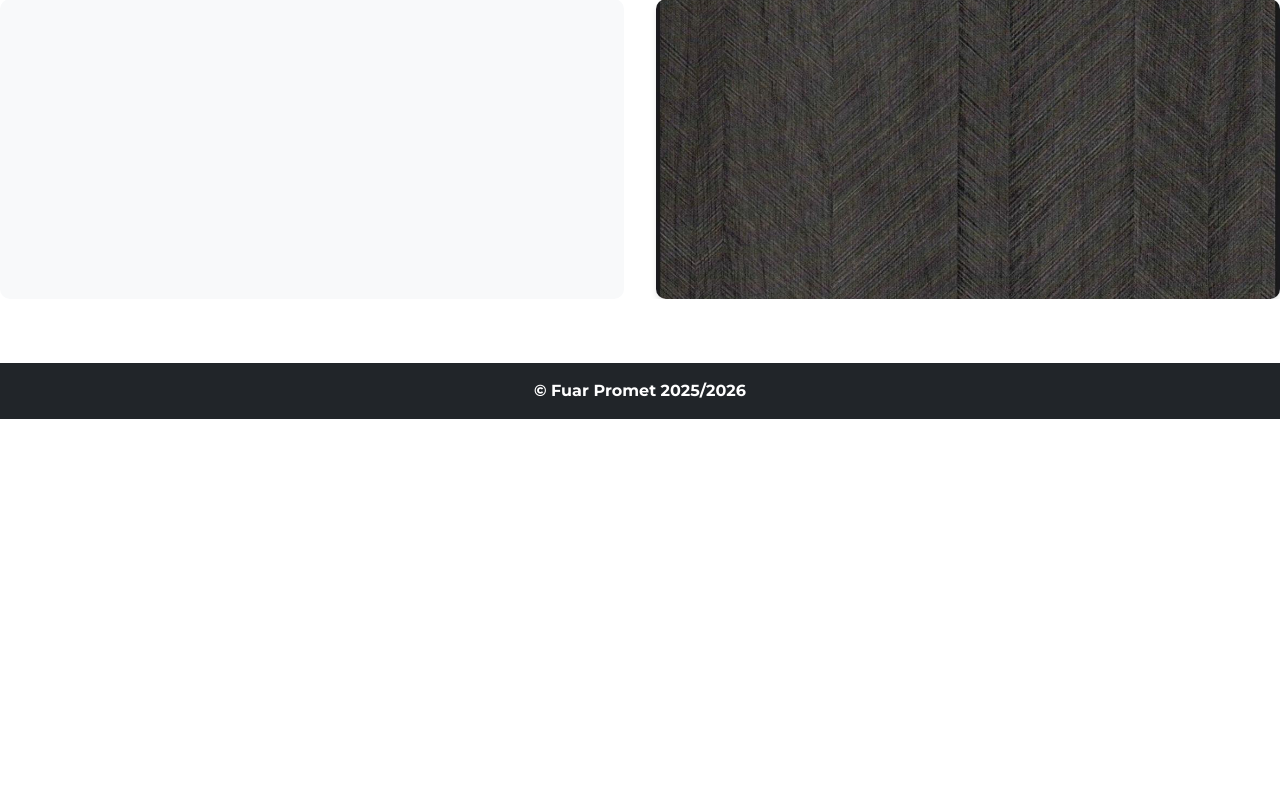
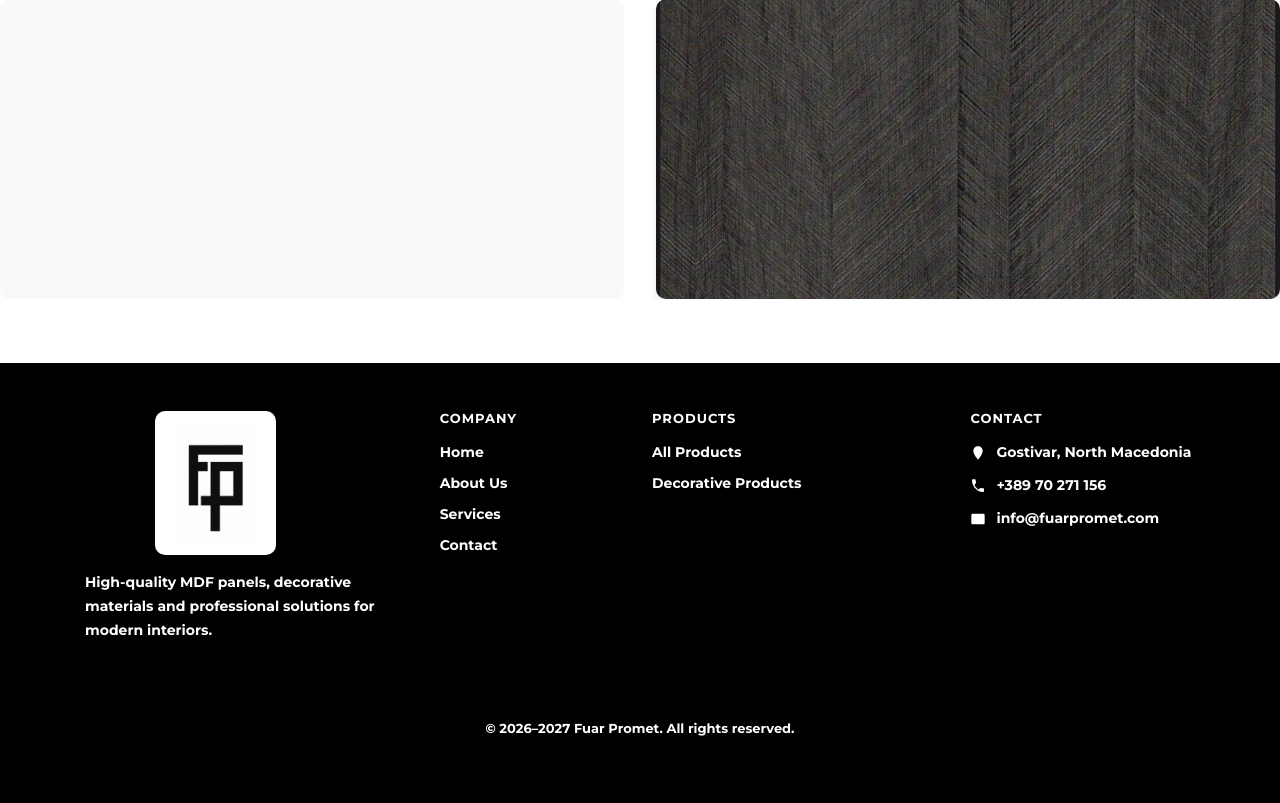
Before and after one commit to aysunsuleymanii/FuarPromet, a Django app: page / in a window 1280 px wide. Shown: the part 2053-2856 px from the top of the page. Before the commit the page ends 2472 px from the top, so only its background shows below. Run offline with Django 5.2, Linux system fonts and the light colour scheme; data that the repository does not hold is empty.

Commit message:
footer fix

```diff
--- a/fuar_promet_web/fuar_promet/templates/base.html
+++ b/fuar_promet_web/fuar_promet/templates/base.html
@@ -143,7 +143,8 @@
         <!-- Search Button (Right Side - Visible on Mobile) -->
         <button class="btn btn-outline-secondary d-lg-none" type="button" data-bs-toggle="collapse"
                 data-bs-target="#searchCollapse" aria-expanded="false" aria-controls="searchCollapse">
-            <svg xmlns="http://www.w3.org/2000/svg" width="16" height="16" fill="currentColor" class="bi bi-search" viewBox="0 0 16 16">
+            <svg xmlns="http://www.w3.org/2000/svg" width="16" height="16" fill="currentColor" class="bi bi-search"
+                 viewBox="0 0 16 16">
                 <path d="M11.742 10.344a6.5 6.5 0 1 0-1.397 1.398h-.001c.03.04.062.078.098.115l3.85 3.85a1 1 0 0 0 1.415-1.414l-3.85-3.85a1.007 1.007 0 0 0-.115-.1zM12 6.5a5.5 5.5 0 1 1-11 0 5.5 5.5 0 0 1 11 0z"/>
             </svg>
         </button>
@@ -165,7 +166,9 @@
                         <div class="category-grid">
                             <a href="{% url 'products' %}" class="category-item all-products">
                                 <div class="category-icon">
-                                    <svg viewBox="0 0 24 24"><path d="M3 3h18v18H3z"/></svg>
+                                    <svg viewBox="0 0 24 24">
+                                        <path d="M3 3h18v18H3z"/>
+                                    </svg>
                                 </div>
                                 <div class="category-name">{% trans "All Products" %}</div>
                                 <p class="category-description">{% trans "Browse all products" %}</p>
@@ -177,7 +180,9 @@
                                     {% if category.image %}
                                     <img src="{{ category.image.url }}">
                                     {% else %}
-                                        <svg viewBox="0 0 24 24"><path d="M19 3H5v18h14z"/></svg>
+                                    <svg viewBox="0 0 24 24">
+                                        <path d="M19 3H5v18h14z"/>
+                                    </svg>
                                     {% endif %}
                                 </div>
                                 <div class="category-name">{{ category.name }}</div>
@@ -199,7 +204,9 @@
                         <div class="category-grid">
                             <a href="{% url 'decorative_products' %}" class="category-item all-products">
                                 <div class="category-icon">
-                                    <svg viewBox="0 0 24 24"><path d="M12 2l4 4-4 4-4-4z"/></svg>
+                                    <svg viewBox="0 0 24 24">
+                                        <path d="M12 2l4 4-4 4-4-4z"/>
+                                    </svg>
                                 </div>
                                 <div class="category-name">{% trans "All Decorative Products" %}</div>
                                 <p class="category-description">{% trans "View all decorative items" %}</p>
@@ -211,7 +218,9 @@
                                     {% if category.image %}
                                     <img src="{{ category.image.url }}">
                                     {% else %}
-                                        <svg viewBox="0 0 24 24"><path d="M5 4h14v16H5z"/></svg>
+                                    <svg viewBox="0 0 24 24">
+                                        <path d="M5 4h14v16H5z"/>
+                                    </svg>
                                     {% endif %}
                                 </div>
                                 <div class="category-name">{{ category.name }}</div>
@@ -236,6 +245,7 @@
                     <option value="sq" {% if LANGUAGE_CODE == 'sq' %}selected{% endif %}>AL</option>
                     <option value="tr" {% if LANGUAGE_CODE == 'tr' %}selected{% endif %}>TR</option>
                 </select>
+
             </form>
 
             <!-- Search Form (Desktop) -->
@@ -285,9 +295,81 @@
 </div>
 
 <!-- Footer -->
-<footer class="bg-dark d-flex justify-content-center p-3 mt-5">
-    <p class="text-bold mb-0 text-white">© Fuar Promet 2025/2026</p>
+<!-- ================= FOOTER ================= -->
+<footer class="site-footer mt-5">
+    <div class="container py-5">
+
+        <div class="row gy-4">
+
+            <!-- BRAND / ABOUT -->
+            <div class="col-lg-4 col-md-6">
+                <div class="footer-brand mb-3">
+                <img src="{% static 'fuar_logo.png' %}" alt="Fuar Promet" class="">
+            </div>
+
+                <p class="footer-text">
+                    {% trans "High-quality MDF panels, decorative materials and professional solutions for modern interiors." %}
+                </p>
+            </div>
+
+            <!-- QUICK LINKS -->
+            <div class="col-lg-2 col-md-6">
+                <h6 class="footer-title">{% trans "Company" %}</h6>
+                <ul class="footer-links">
+                    <li><a href="{% url 'home' %}">{% trans "Home" %}</a></li>
+                    <li><a href="{% url 'about' %}">{% trans "About Us" %}</a></li>
+                    <li><a href="{% url 'services' %}">{% trans "Services" %}</a></li>
+                    <li><a href="{% url 'contact' %}">{% trans "Contact" %}</a></li>
+                </ul>
+            </div>
+
+            <!-- PRODUCTS -->
+            <div class="col-lg-3 col-md-6">
+                <h6 class="footer-title">{% trans "Products" %}</h6>
+                <ul class="footer-links">
+                    <li><a href="{% url 'products' %}">{% trans "All Products" %}</a></li>
+                    <li><a href="{% url 'decorative_products' %}">{% trans "Decorative Products" %}</a></li>
+                </ul>
+            </div>
+
+            <!-- CONTACT -->
+            <div class="col-lg-3 col-md-6">
+                <h6 class="footer-title">{% trans "Contact" %}</h6>
+                <ul class="footer-contact">
+                    <li>
+                        <svg width="16" height="16" viewBox="0 0 24 24">
+                            <path d="M12 2C8.13 2 5 5.13 5 9c0 5.25 7 13 7 13s7-7.75 7-13c0-3.87-3.13-7-7-7z"/>
+                        </svg>
+                        <span>Gostivar, North Macedonia</span>
+                    </li>
+                    <li>
+                        <svg width="16" height="16" viewBox="0 0 24 24">
+                            <path d="M6.62 10.79a15.05 15.05 0 006.59 6.59l2.2-2.2a1 1 0 011.01-.24c1.12.37 2.33.57 3.58.57a1 1 0 011 1V20a1 1 0 01-1 1C10.85 21 3 13.15 3 3a1 1 0 011-1h3.5a1 1 0 011 1c0 1.25.2 2.46.57 3.59a1 1 0 01-.25 1.01z"/>
+                        </svg>
+                        <span>+389 70 271 156</span>
+                    </li>
+                    <li>
+                        <svg width="16" height="16" viewBox="0 0 24 24">
+                            <path d="M20 4H4c-1.1 0-2 .9-2 2v12c0 1.1.9 2 2 2h16c1.1 0 2-.9 2-2V6c0-1.1-.9-2-2-2z"/>
+                        </svg>
+                        <span>info@fuarpromet.com</span>
+                    </li>
+                </ul>
+            </div>
+
+        </div>
+
+        <!-- DIVIDER -->
+        <hr class="footer-divider">
+
+        <!-- BOTTOM -->
+        <div class="footer-bottom">
+            <p>© 2026–2027 Fuar Promet. {% trans "All rights reserved." %}</p>
+        </div>
+
+    </div>
 </footer>
+
 
 <!-- Bootstrap JS - Loaded at the end -->
 <script src="https://cdn.jsdelivr.net/npm/bootstrap@5.3.0/dist/js/bootstrap.bundle.min.js"></script>
@@ -319,6 +401,4 @@ document.addEventListener("DOMContentLoaded", function () {
 {% block extra_js %}
 {% endblock %}
 </body>
-
-
 </html>
--- a/fuar_promet_web/static/style.css
+++ b/fuar_promet_web/static/style.css
@@ -752,3 +752,103 @@ img {
         overflow-y: auto;
     }
 }
+
+/* ================= FOOTER ================= */
+
+.site-footer {
+    background: #000000;
+    color: #cbd5f5;
+    font-size: 14px;
+}
+
+.footer-logo {
+    width: 130px;
+}
+
+.footer-text {
+    color: #ffffff;
+    line-height: 1.7;
+    max-width: 320px;
+    margin-left: 70px;
+}
+
+.footer-title {
+    font-size: 13px;
+    font-weight: 600;
+    letter-spacing: 1px;
+    text-transform: uppercase;
+    margin-bottom: 16px;
+    color: #ffffff;
+}
+
+.footer-links,
+.footer-contact {
+    list-style: none;
+    padding: 0;
+    margin: 0;
+}
+
+.footer-links li {
+    margin-bottom: 10px;
+}
+
+.footer-links a {
+    text-decoration: none;
+    color: #ffffff;
+    transition: color 0.2s ease;
+}
+
+.footer-links a:hover {
+    color: #ffffff;
+}
+
+.footer-contact li {
+    display: flex;
+    align-items: center;
+    gap: 10px;
+    margin-bottom: 12px;
+    color: #ffffff;
+}
+
+.footer-contact svg {
+    fill: #ffffff;
+}
+
+.footer-divider {
+    border-color: rgba(255,255,255,0.08);
+    margin: 40px 0 20px;
+}
+
+.footer-bottom {
+    display: flex;
+    justify-content: center;
+    text-align: center;
+    color: #ffffff;
+    font-size: 13px;
+}
+
+/* MOBILE */
+@media (max-width: 768px) {
+    .footer-bottom {
+        flex-direction: column;
+        gap: 10px;
+    }
+}
+
+.footer-brand {
+    display: inline-flex;
+    align-items: center;
+    justify-content: center;
+    background: #ffffff;
+    padding: 14px 18px;
+    border-radius: 10px;
+    max-width: fit-content;
+    margin-left: 140px;
+}
+
+.footer-brand img {
+    width: 85px;
+    height: auto;
+    object-fit: contain;
+    display: block;
+}
```
Lines whose indentation alone changed are shown as unchanged.
